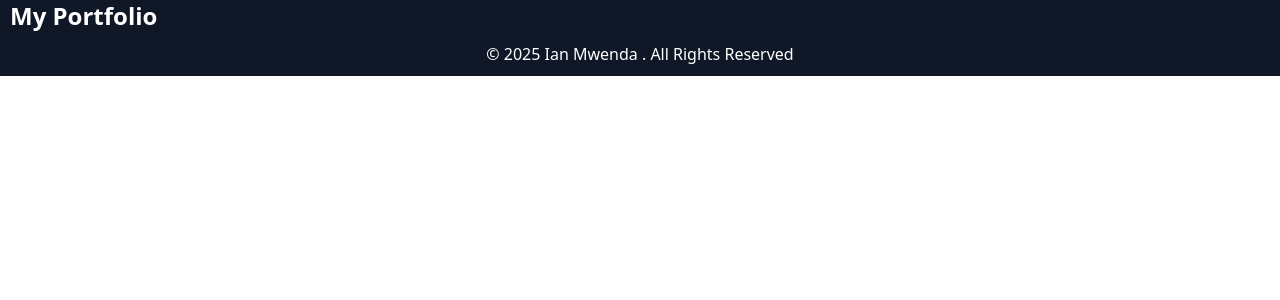
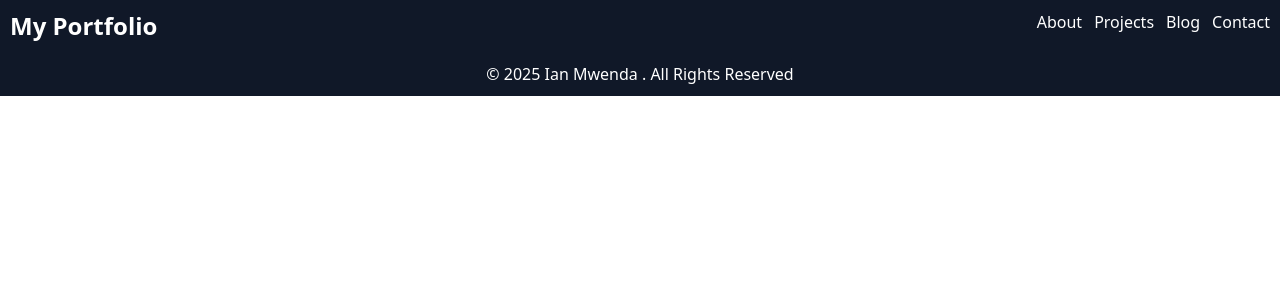
Before and after one commit to Ianmwia/personal-portfolio-react, a React (Vite) app: page / in a window 1280 px wide. Shown: the top 300 px of the page. Built offline with nearby package versions, Linux system fonts and the light colour scheme.

Commit message:
styling the nav links

```diff
--- a/components/Navbar.jsx
+++ b/components/Navbar.jsx
@@ -1,16 +1,15 @@
 function Navbar(){
     return(
         <>
-        <nav className='bg-gray-900 text-white flex justify-between px-2.5' >
+        <nav className='bg-gray-900 text-white flex justify-between p-2.5' >
             <div>
                 <p className='text-2xl font-bold'>My Portfolio</p>
             </div>
-            <ul className='hidden'>
-                <li><a href="">About</a></li>
-                <li><a href="">Projects</a></li>
-                <li><a href="">Blog</a></li>
-                <li><a href="">Contact</a></li>
-
+            <ul className='flex space-x-3'>
+                <li className='hover:scale-105 transition duration-300 hover:decoration-amber-400 hover:underline'><a href="">About</a></li>
+                <li className='hover:scale-105 transition duration-300 hover:decoration-amber-400 hover:underline'><a href="">Projects</a></li>
+                <li className='hover:scale-105 transition duration-300 hover:decoration-amber-400 hover:underline'><a href="">Blog</a></li>
+                <li className='hover:scale-105 transition duration-300 hover:decoration-amber-400 hover:underline'><a href="">Contact</a></li>
             </ul>
         </nav>
         </>
```
